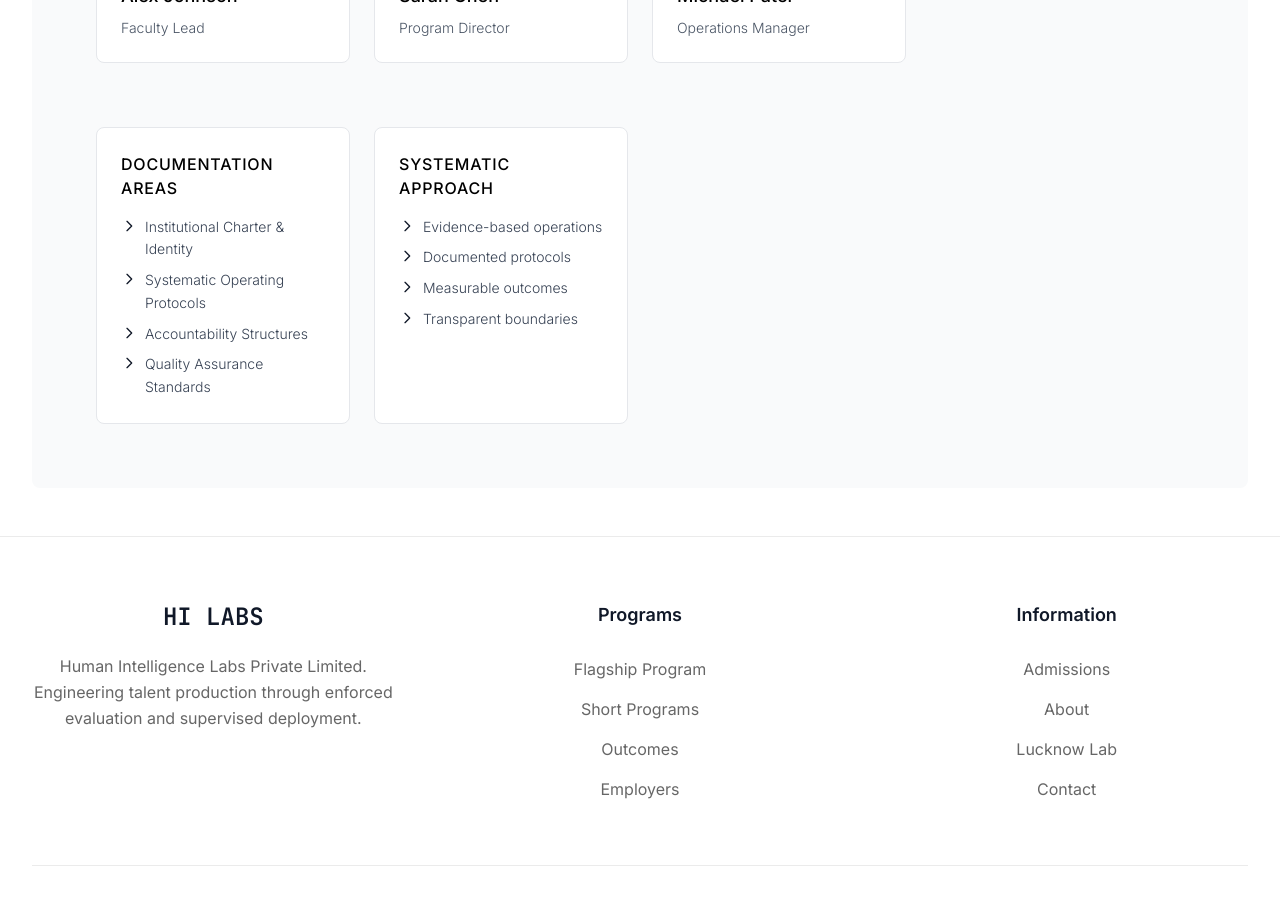
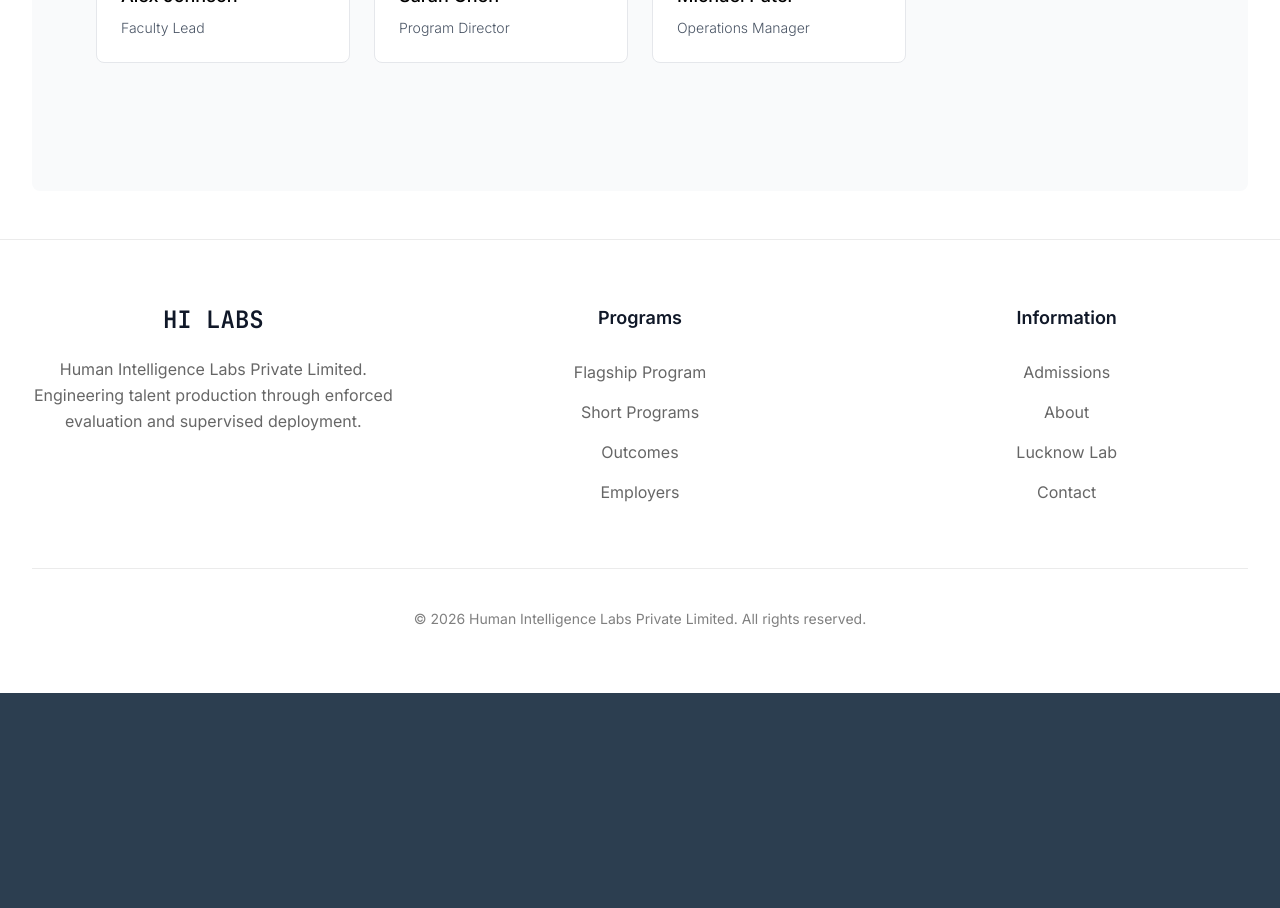
Before and after one commit to atk-fawrit/fws-hilabs-website, a Next.js app: page /about in a window 1280 px wide. Shown: the part 2700-3608 px from the top of the page. After the commit the page ends 3393 px from the top, so only its background shows below. Built offline with nearby package versions, Linux system fonts and the light colour scheme.

Commit message:
Remove Documentation Areas and Systematic Approach sections

```diff
--- a/src/features/about/AboutPage.tsx
+++ b/src/features/about/AboutPage.tsx
@@ -193,21 +193,7 @@ function InstitutionalFrameworkSection({ onCardClick }: InstitutionalFrameworkSe
 // QUICK REFERENCE SECTION
 // ============================================================
 function QuickReferenceSection() {
-  const referenceData = [
-    {
-      title: 'Documentation Areas',
-      items: quickReferenceData.documentationAreas
-    },
-    {
-      title: 'Systematic Approach',
-      items: [
-        'Evidence-based operations',
-        'Documented protocols',
-        'Measurable outcomes',
-        'Transparent boundaries'
-      ]
-    }
-  ];
+  const referenceData = [];
 
   return (
     <section className="py-16 px-8 md:px-16 bg-gray-50 rounded-lg">
```
